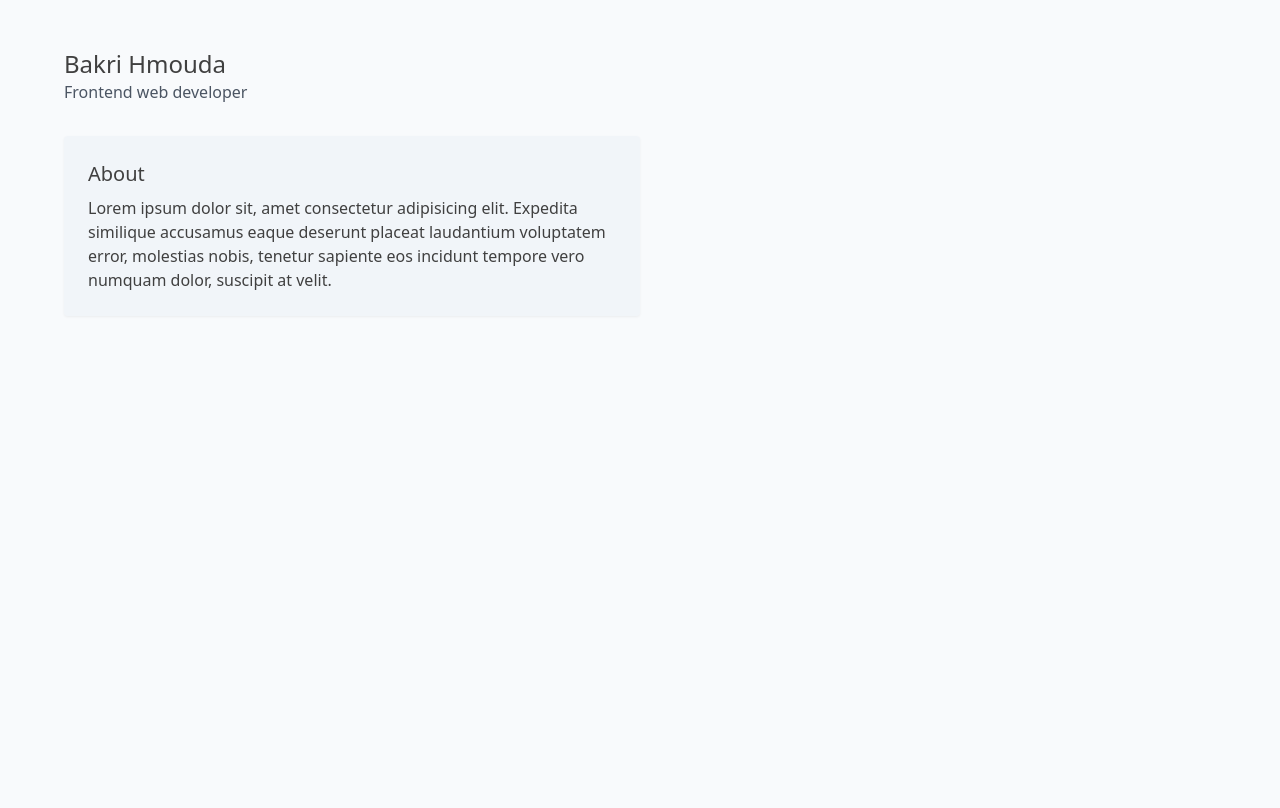
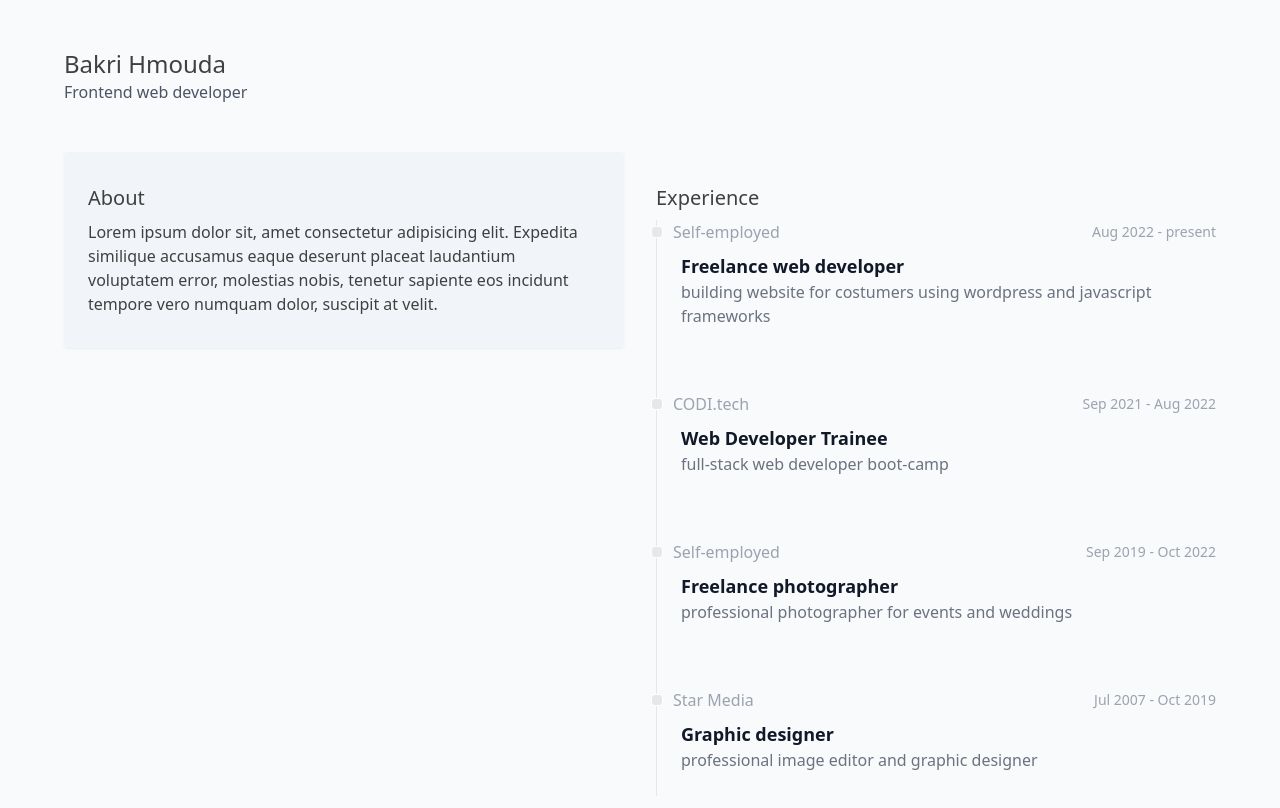
Before and after one commit to Bakri-Hmouda/portfolio, a SvelteKit app: page / in a window 1280 px wide. Shown: the top 808 px of the page. Built offline with nearby package versions, Linux system fonts and the light colour scheme.

Commit message:
added experience section

```diff
--- a/src/app.html
+++ b/src/app.html
@@ -1,7 +1,7 @@
 <!DOCTYPE html>
 <html lang="en">
 
-<head>
+<head class="max-w-7xl">
     <meta charset="utf-8" />
     <link rel="icon" href="%sveltekit.assets%/favicon.png" />
     <meta name="viewport" content="width=device-width" /> %sveltekit.head%
--- /dev/null
+++ b/src/lib/experience.ts
@@ -0,0 +1,13 @@
+interface experience {
+    date: string,
+    company: string,
+    title: string,
+    body: string,
+}
+
+export const experiences: experience[] = [
+    { date: "Aug 2022 - present", company: "Self-employed", title: "Freelance web developer", body: "building website for costumers using wordpress and javascript frameworks" },
+    { date: "Sep 2021 - Aug 2022", company: "CODI.tech", title: "Web Developer Trainee", body: "full-stack web developer boot-camp" },
+    { date: "Sep 2019 - Oct 2022", company: "Self-employed", title: "Freelance photographer", body: "professional photographer for events and weddings" },
+    { date: "Jul 2007 - Oct 2019", company: "Star Media", title: "Graphic designer", body: "professional image editor and graphic designer " },
+]
--- a/src/routes/+layout.svelte
+++ b/src/routes/+layout.svelte
@@ -2,7 +2,7 @@
 	import '../app.css';
 </script>
 
-<header class="px-4 md:px-16 pt-12">
+<header class="px-4 mb-8 md:mb-12 md:px-8 lg:px-16 pt-12 max-w-7xl m-auto">
 	<h1 class="text-2xl">Bakri Hmouda</h1>
 	<p class="text-gray-600 dark:text-gray-400">Frontend web developer</p>
 </header>
--- a/src/routes/+page.svelte
+++ b/src/routes/+page.svelte
@@ -1,15 +1,46 @@
+<script lang="ts">
+	import { experiences } from '../lib/experience';
+</script>
+
 <!-- template -->
 <svelte:head>
 	<title>Bakri Hmouda</title>
 </svelte:head>
 
-<section class="max-w-7xl mt-8 px-4 sm:px-16">
-	<div class="bg-slate-100 dark:bg-gray-700 rounded p-6 drop-shadow-sm md:w-1/2">
-		<h2 class="text-xl capitalize mb-2">about</h2>
-		<p>
-			Lorem ipsum dolor sit, amet consectetur adipisicing elit. Expedita similique accusamus eaque
-			deserunt placeat laudantium voluptatem error, molestias nobis, tenetur sapiente eos incidunt
-			tempore vero numquam dolor, suscipit at velit.
-		</p>
+<section class="m-auto mb-8 max-w-7xl px-4 md:px-8 lg:px-16">
+	<div class="grid gap-8 md:grid-cols-2">
+		<div id="about" class="h-fit rounded bg-slate-100 px-6 py-8 drop-shadow-sm dark:bg-gray-700">
+			<h2 class="mb-2 text-xl capitalize">about</h2>
+			<p>
+				Lorem ipsum dolor sit, amet consectetur adipisicing elit. Expedita similique accusamus eaque
+				deserunt placeat laudantium voluptatem error, molestias nobis, tenetur sapiente eos incidunt
+				tempore vero numquam dolor, suscipit at velit.
+			</p>
+		</div>
+
+		<div id="experience">
+			<h2 class="mb-2 text-xl capitalize md:pt-8">Experience</h2>
+			<ul class="relative border-l border-gray-200 dark:border-gray-700">
+				{#each experiences as { date, title, company, body }}
+					<li class="mb-10 ml-4">
+						<div
+							class="absolute -left-1.5 mt-1.5 h-3 w-3 rounded border border-white bg-gray-200 dark:border-gray-900 dark:bg-gray-700"
+						/>
+						<div class="flex items-center justify-between">
+							<p class="text-gray-400 dark:text-gray-500">{company}</p>
+							<time class=" text-sm font-normal text-gray-400 dark:text-gray-500">{date}</time>
+						</div>
+						<div class="rounded-b p-2">
+							<h3 class="text-lg font-semibold text-gray-900 dark:text-white">
+								{title}
+							</h3>
+							<p class="mb-4 text-base font-normal text-gray-500 dark:text-gray-400">
+								{body}
+							</p>
+						</div>
+					</li>
+				{/each}
+			</ul>
+		</div>
 	</div>
 </section>
```
